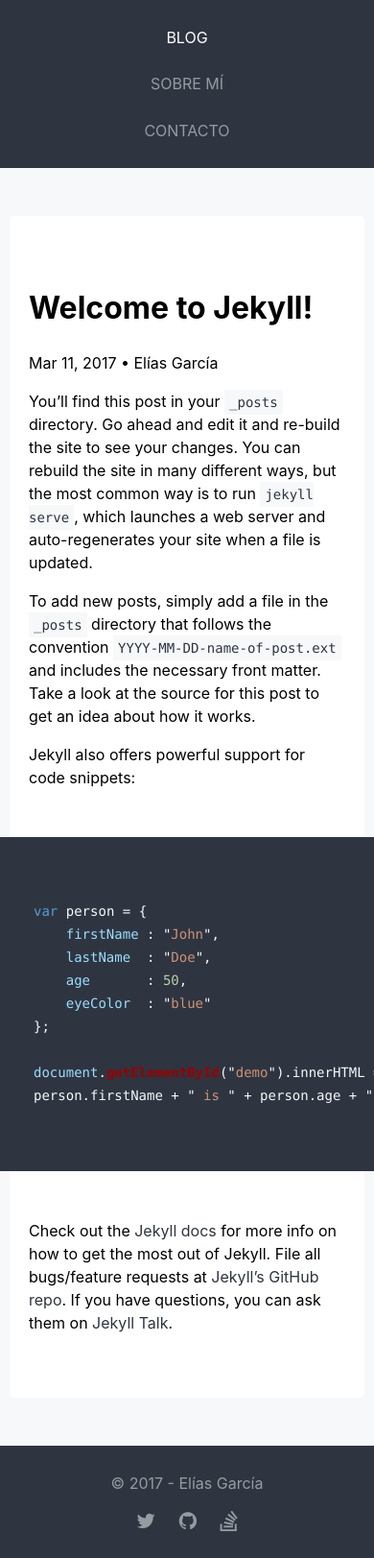
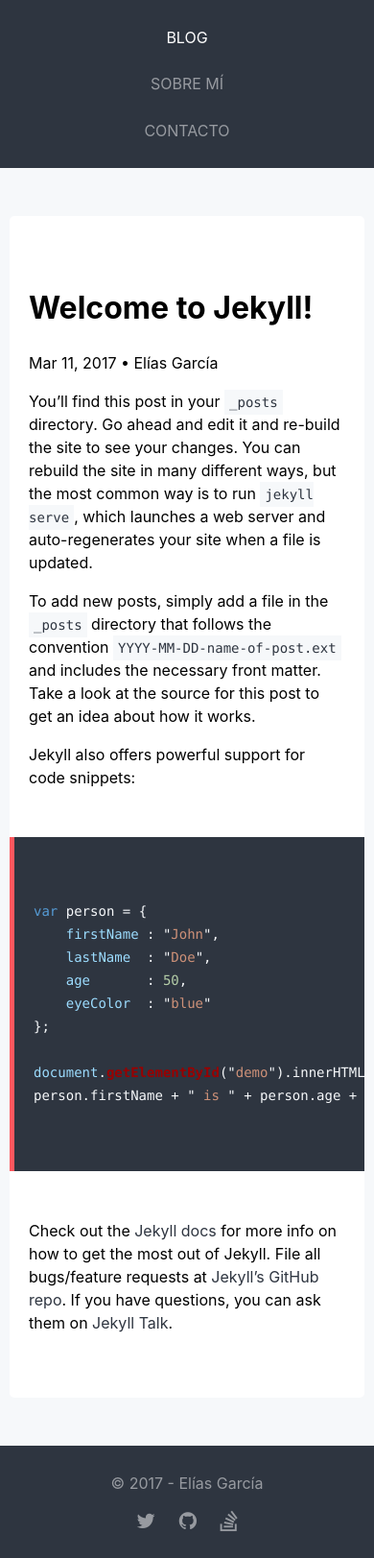
Before and after one commit to elias-garcia/elias-garcia.github.io, a Jekyll site: the page built from _posts/2017-03-11-welcome-to-jekyll.markdown, in a window 390 px wide. Shown: the whole page at 96% size. Built offline with Jekyll 4.4.1, drawn with Linux system fonts in a browser that asks for light colours; comment, search, counter and statistics services are not loaded.

Commit message:
Added responsive code highlighting

```diff
--- a/_sass/_post.scss
+++ b/_sass/_post.scss
@@ -15,3 +15,37 @@
     color: $light-grey;
   }
 }
+
+.highlight {
+  overflow-x: auto;
+}
+
+.highlight {
+  margin: 50px -80px;
+  padding: 50px 80px;
+  border-left-style: solid;
+  border-left-color: $red;
+  border-left-width: thick;
+  background-color: $dark-grey;
+}
+
+@include media-query($md-device) {
+  .highlight {
+    margin: 50px -50px;
+    padding: 50px 50px;
+  }
+}
+
+@include media-query($s-device) {
+  .highlight {
+    margin: 50px -35px;
+    padding: 50px 35px;
+  }
+}
+
+@include media-query($xs-device) {
+  .highlight {
+    margin: 50px -20px;
+    padding: 50px 20px;
+  }
+}
--- a/_sass/_syntax-highlighting.scss
+++ b/_sass/_syntax-highlighting.scss
@@ -2,19 +2,6 @@
  * GitHub style for Pygments syntax highlighter, for use with Jekyll
  * Courtesy of GitHub.com
  */
-
-.highlight {
-  overflow-x: auto;
-}
-
-.highlight {
-  margin: 50px -80px;
-  padding: 50px 80px;
-  border-left-style: solid;
-  border-left-color: $red;
-  border-left-width: thick;
-  background-color: $dark-grey;
-}
 
 .language-ts, .language-js {
   // Normal text
```
